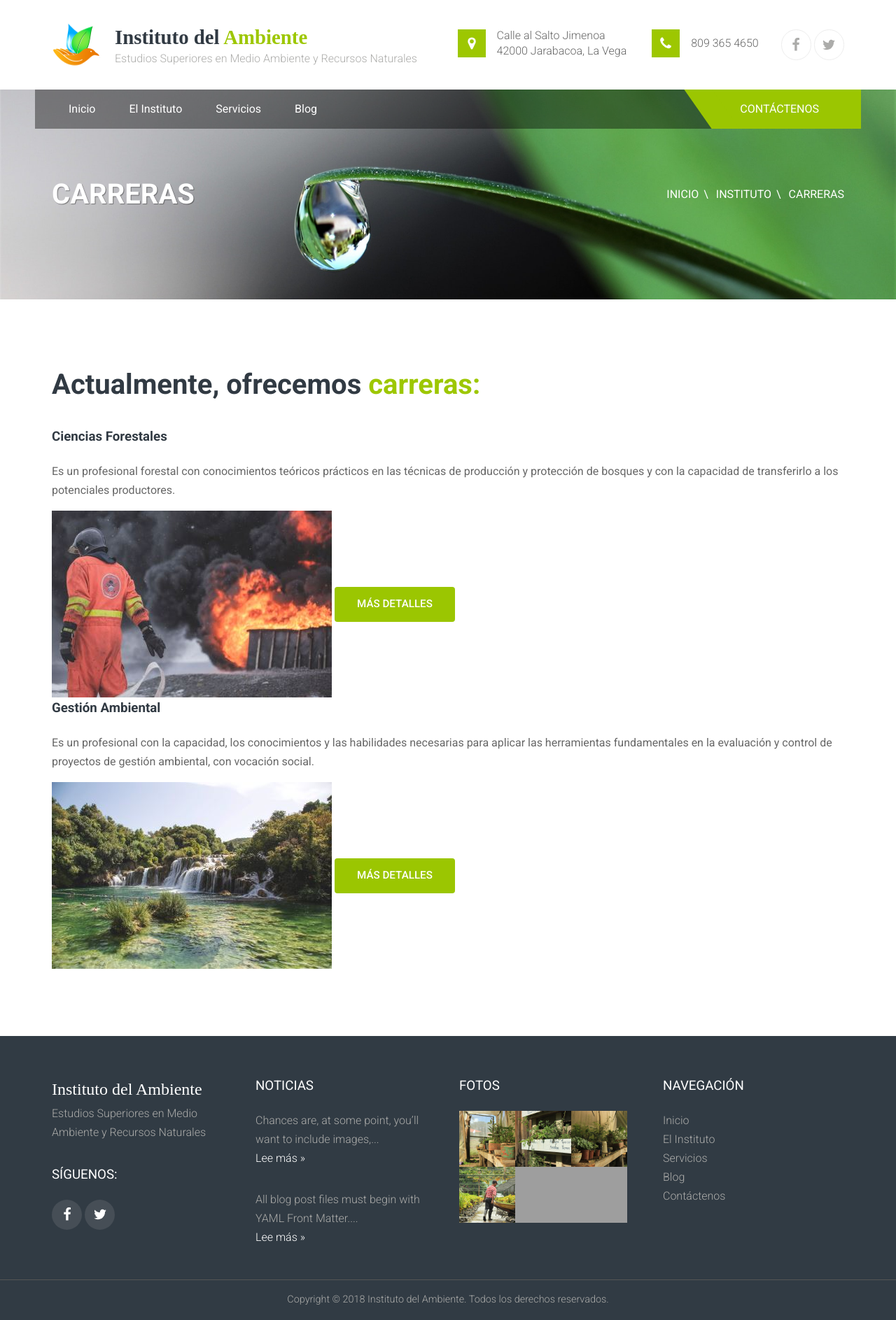
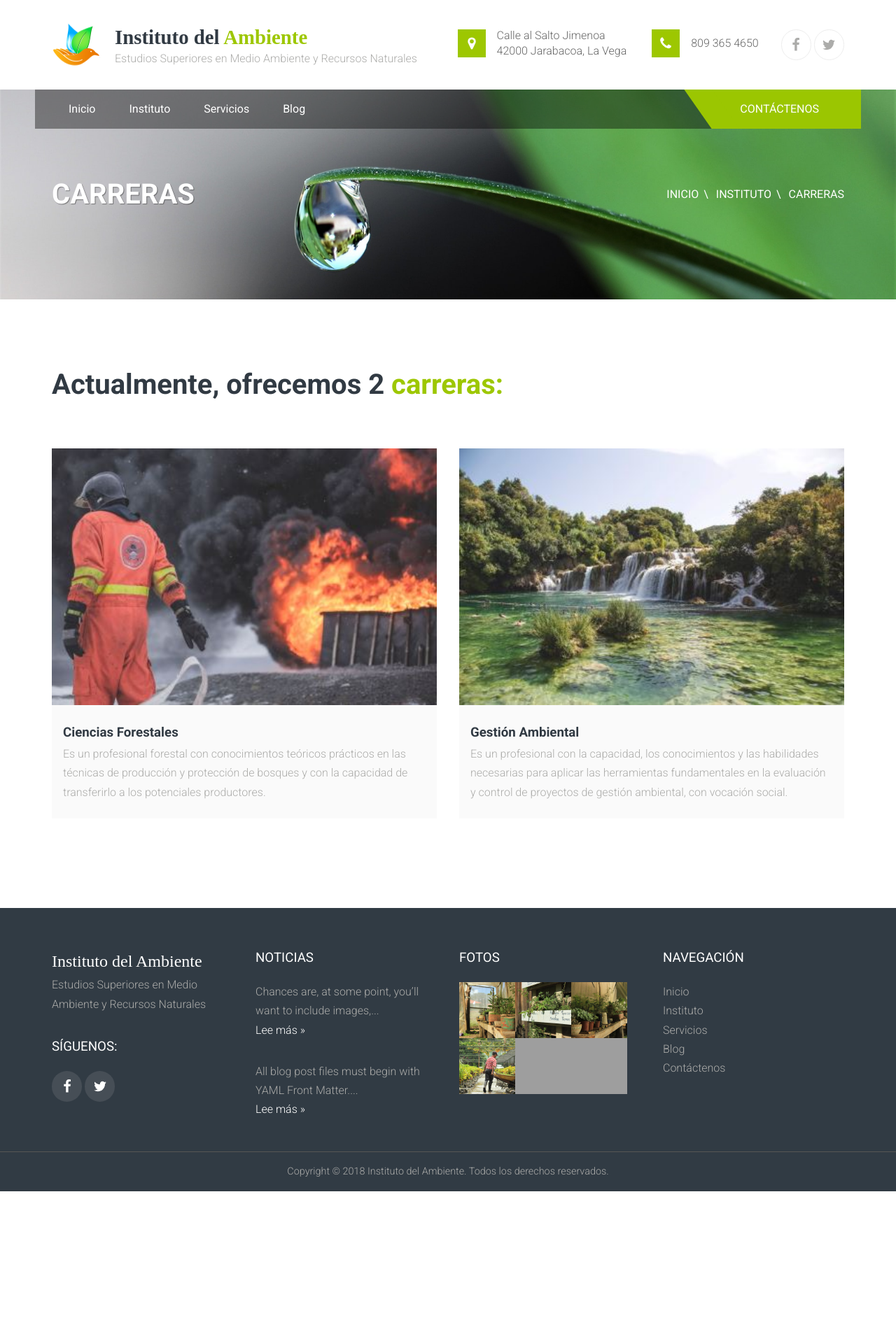
Before and after one commit to andreasremdt/instituto-nacional, a Jekyll site: the page built from instituto/carreras.html, in a window 1280 px wide. Shown: the whole page at 70% size. Built offline with Jekyll 4.4.1, drawn with Linux system fonts in a browser that asks for light colours; some web fonts are replaced; after the commit the page ends 1703 px from its top, so only the background shows below that; grey boxes are pictures that could not be loaded.

Commit message:
Added dropdown to navigation and styled careers page

```diff
--- a/_includes/navigation.html
+++ b/_includes/navigation.html
@@ -1,7 +1,20 @@
 <nav class="page-navigation container">
   <h2 class="heading">Navegación</h2>
 
-  {% for item in site.data.navigation %}
-    <a href="{{ item.link }}" class="link{% if item.link == page.url %} -active{% endif %}">{{ item.name }}</a>
-  {% endfor %}
+  <ul class="menu">
+    {% for item in site.data.navigation %}
+      <li class="item">
+        <a href="{{ item.url }}" class="link{% if item.url == page.url %} -active{% endif %}">{{ item.name }}</a>
+        {% if item.children %}
+        <ul class="submenu">
+          {% for subitem in item.children %}
+            <li>
+              <a href="{{ subitem.url }}" class="link{% if subitem.url == page.url %} -active{% endif %}">{{ subitem.name }}</a>
+            </li>
+          {% endfor %}
+        </ul>
+        {% endif %}
+      </li>
+    {% endfor %}
+  </ul>
 </nav>
--- a/_sass/layout/_navigation.scss
+++ b/_sass/layout/_navigation.scss
@@ -1,21 +1,22 @@
 .page-navigation {
+  .menu, .submenu {
+    margin: 0;
+    padding-left: 0;
+
+    list-style-type: none;
+  }
+
   @media (min-width: 768px) {
-    display: flex;
-    align-items: center;
     margin-top: -3.5rem;
     position: relative;
     top: 3.5rem;
 
     background-color: rgba(0, 0, 0, 0.4);
 
-    > .heading {
-      display: none;
-    }
-
-    > .link {
+    .link {
+      margin: 0 1.5rem;
       display: block;
       height: 3.5rem;
-      margin: 0 1.5rem;
 
       line-height: 3.5rem;
 
@@ -23,7 +24,7 @@
 
       transition: color .15s ease-in-out;
 
-      &.-active:not(:last-of-type) {
+      &.-active {
         color: var(--brand-color);
 
         font-weight: 500;
@@ -32,9 +33,28 @@
       &:hover, &:focus {
         color: var(--brand-color);
       }
+    }
 
-      &:last-of-type {
+    > .heading {
+      display: none;
+    }
+
+    > .menu {
+      display: flex;
+      align-items: center;
+
+      > .item {
+        position: relative;
+
+        &:hover .submenu {
+          transform: scaleY(1);
+        }
+
+        &:last-child {
           margin: 0 -1.5rem 0 auto;
+
+          > .link {
+            margin: 0;
             padding: 0 60px 0 40px;
             position: relative;
 
@@ -43,6 +63,11 @@
             text-transform: uppercase;
 
             transition: background-color .15s ease-in-out;
+
+            &.-active {
+              color: white;
+              font-weight: 400;
+            }
 
             &:hover, &:focus {
               color: white;
@@ -62,6 +87,24 @@
             }
           }
         }
+
+        > .submenu {
+          position: absolute;
+          top: 100%;
+          left: 0;
+
+          transform: scaleY(0);
+          transform-origin: top;
+
+          white-space: nowrap;
+          z-index: 10;
+
+          background-color: rgba(0, 0, 0, .6);
+
+          transition: transform .2s ease-in-out;
+        }
+      }
+    }
   }
 
   @media (max-width: 768px) {
@@ -75,6 +118,7 @@
     background-color: var(--brand-color);
 
     z-index: 9;
+    overflow-y: auto;
     transition: left .3s ease-out;
 
     &.-opened {
@@ -85,19 +129,15 @@
       color: shade($brand-color, 50%);
     }
 
-    > .link {
+    .link {
       display: block;
-      margin-left: -1.5rem;
-      margin-right: -1.5rem;
-      padding: 1rem 1.5rem;
+      padding: .4rem 0;
 
-      font-size: 1.1rem;
+      color: shade($brand-color, 50%);
+    }
 
-      color: white;
-
-      &:hover, &:focus, &.-active {
-        background-color: shade($brand-color, 10%);
+    .submenu {
+      margin-left: 1.5rem;
     }
   }
 }
-}
--- a/instituto/carreras.html
+++ b/instituto/carreras.html
@@ -3,16 +3,24 @@
 title: Carreras
 ---
 
+{% assign careers = site.carreras | size %}
+
 <main class="section -big">
   <div class="container">
-    <h2 class="_big">Actualmente, ofrecemos {{ site.carreras.length }} <span class="_green">carreras:</span></h2>
-    {% for career in site.carreras %}
-      <article>
-        <h3>{{ career.title }}</h3>
-        <p>{{ career.excerpt }}</p>
-        <img src="{{ career.image_path }}" alt="">
-        <a href="{{ career.url }}" class="button -green">Más detalles</a>
-      </article>
-    {% endfor %}
+    <h2 class="_big">Actualmente, ofrecemos {{ careers }} <span class="_green">carreras:</span></h2>
+
+    <div class="grid">
+      {% for career in site.carreras %}
+        <a href="{{ career.url }}" class="content-tile grid-{{ 12 | divided_by:careers }}">
+          <figure>
+            <img src="{{ career.image_path }}" class="_img-fluid" alt="{{ career.title }}" width="300" height="250">
+            <figcaption class="caption">
+              <h3 class="title">{{ career.title }}</h3>
+              <p class="text">{{ career.excerpt }}</p>
+            </figcaption>
+          </figure>
+        </a>
+      {% endfor %}
+    </div>
   </div>
 </main>
```
Also changed, not shown: _data/navigation.yml (+26 -10 lines), images/carlos-lague.jpg (renamed from images/carlos.jpg), images/elvis-lizardo.jpg (renamed from images/elvis.jpg), images/frank-badia.jpg (added), images/jose-aracena.jpg (renamed from images/jose.jpg), images/sandy-grullon.jpg (added), images/sandy.jpg (deleted), js/main.js (line endings or trailing spaces). Lines whose indentation alone changed are shown as unchanged.
